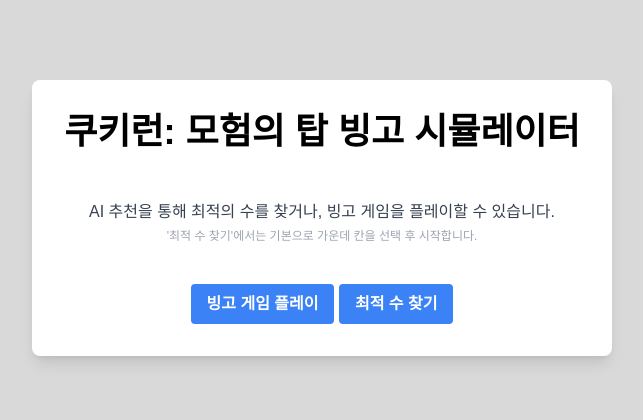
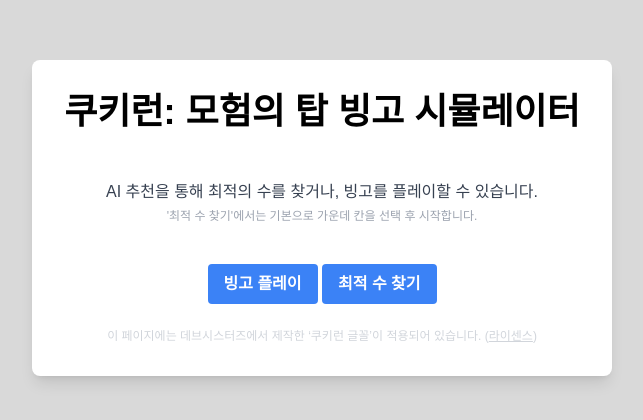
Before and after one commit to owl1753/CookieRunBingo, a Svelte app: page / in a window 1280 px wide. Shown: the part 182-602 px from the top of the page, without its empty margins (318-961 px from the left). Built offline with nearby package versions, Linux system fonts and the light colour scheme; a web font is replaced by a local one.

Commit message:
feat: 라이센스 추가

```diff
--- a/src/pages/Home.svelte
+++ b/src/pages/Home.svelte
@@ -13,7 +13,7 @@
         <div class="space-y-6">
             <div class="p-4 rounded-lg space-y-1">
                 <p class="text-gray-700">
-                    AI 추천을 통해 최적의 수를 찾거나, 빙고 게임을 플레이할 수 있습니다.
+                    AI 추천을 통해 최적의 수를 찾거나, 빙고를 플레이할 수 있습니다.
                 </p>
                 <p class="text-xs text-gray-400">
                     '최적 수 찾기'에서는 기본으로 가운데 칸을 선택 후 시작합니다.
@@ -21,10 +21,10 @@
             </div>
 
 
-
             <div class="text-center">
-                <button on:click={() => alert("준비 중입니다.")} class="transition bg-blue-500 active:bg-blue-900 hover:bg-blue-700 text-white font-bold py-2 px-4 rounded">
-                    빙고 게임 플레이
+                <button on:click={() => alert("준비 중입니다.")}
+                        class="transition bg-blue-500 active:bg-blue-900 hover:bg-blue-700 text-white font-bold py-2 px-4 rounded">
+                    빙고 플레이
                 </button>
                 <a use:link href="/game">
                     <button class="transition bg-blue-500 active:bg-blue-900  hover:bg-blue-700 text-white font-bold py-2 px-4 rounded">
@@ -32,6 +32,14 @@
                     </button>
                 </a>
             </div>
+
+            <div class="text-xs text-gray-300">
+                <p>이 페이지에는 데브시스터즈에서 제작한 ‘쿠키런 글꼴’이 적용되어 있습니다.
+                    (<a class="text-gray-300 underline" href="https://www.cookierunfont.com/static/download/License_ko_en.pdf" target="_blank">라이센스</a>) <br>
+                </p>
+            </div>
+
+
         </div>
     </div>
 </main>
```
